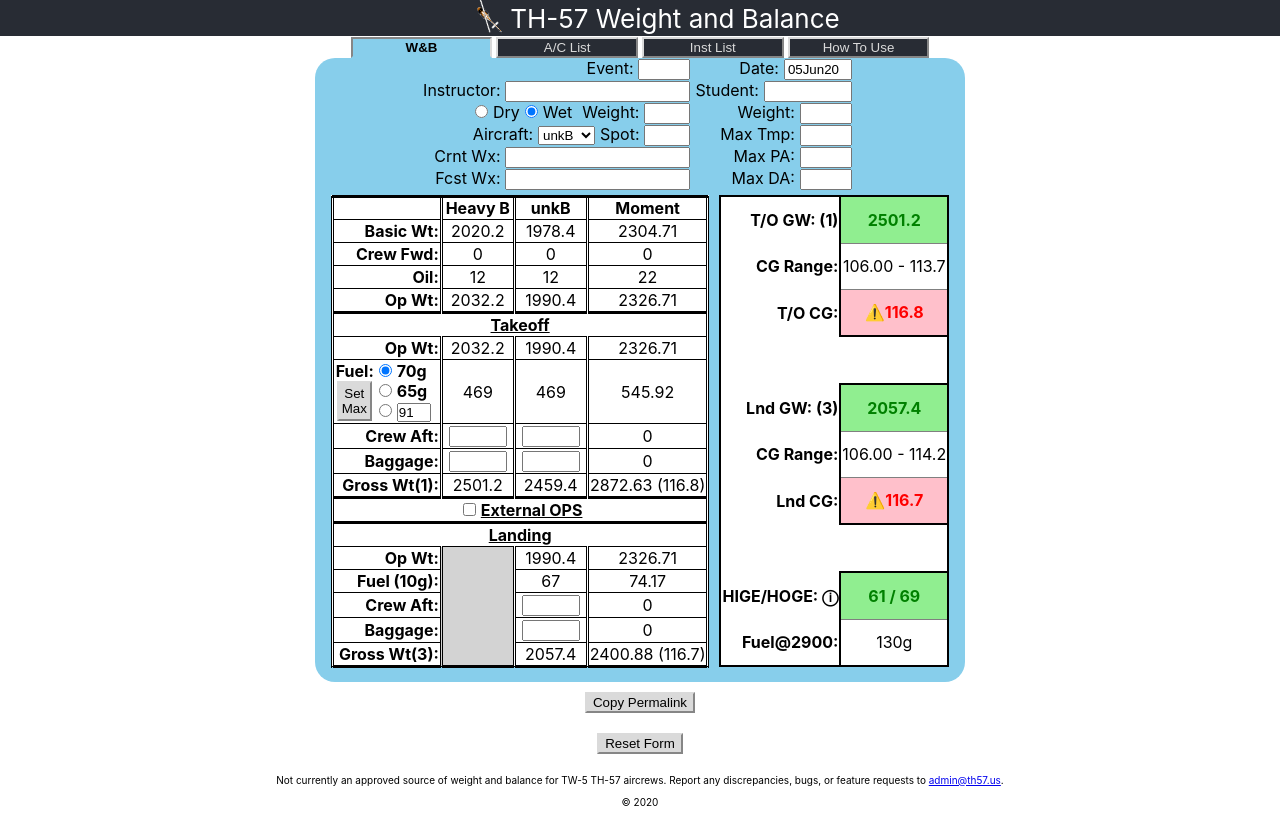
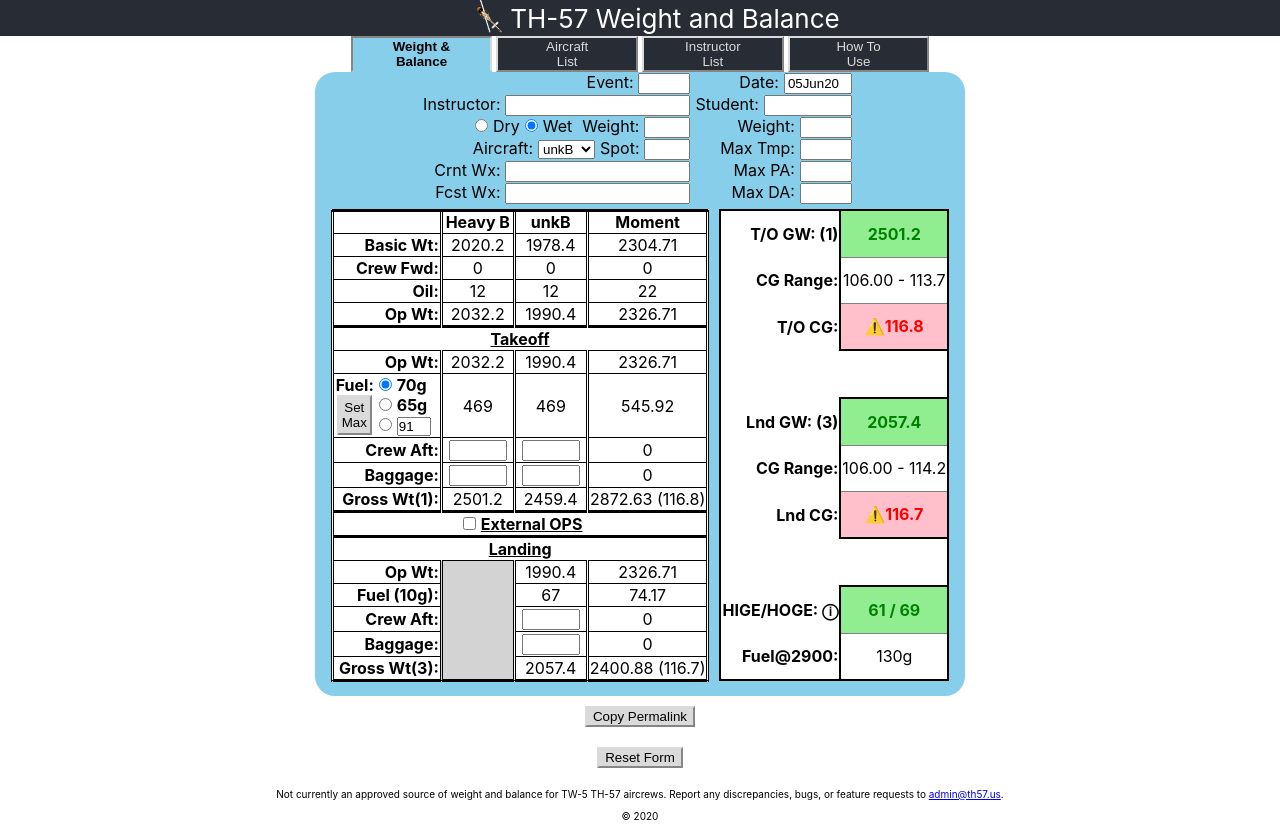
Before and after one commit to began91/th57, a React (Create React App) app: page / in a window 1280 px wide. Built offline with nearby package versions, Linux system fonts and the light colour scheme.

Commit message:
Update about page and make buttons two lines

```diff
--- a/src/components/AboutView.js
+++ b/src/components/AboutView.js
@@ -7,11 +7,11 @@
             <h1>How To Use</h1>
             <p>This applet mimics the weight and balance form used by TW-5 aircrews flying the TH-57B/C</p>
             <p>After completion of the form, you may copy the url to share the results with another crew member, instructor, or duty officer.</p>
-            <p>Remember: "Garbage in, garbage out." Your form will only be as accurate as the information you enter into the appropriate fields. Some entries have no effect on the final result and are for information purpose only. Other entries are used in the calculation of total weight and center of gravity.</p>
+            <p>Remember: "Garbage in, garbage out." Your form will only be as accurate as the information you enter into the appropriate fields. Some entries have no effect on the final result and are for information purposes only. Other entries are used in the calculation of total weight and center of gravity.</p>
             <h3>Event</h3>
-            <p>The event field is for information purposes only</p>
+            <p>The event field is for information purposes only.</p>
             <h3>Instructor</h3>
-            <p>Start typing your instructor's last name to bring up a dropdown of options matching the typed characters. Pick the appropriate instructor (be careful of instructors with common last names). The instructors weight with wet vest will autopopulate into the form. You may select the dry vest weight or manually change the weight as necessary. The instructor weight value will be used to calculate Crew Forward weight.</p>
+            <p>Start typing your instructor's last name to bring up a dropdown of options matching the typed characters. Pick the appropriate instructor (be careful with common last names). The instructor's weight with wet vest will autopopulate into the form. You may select the dry vest weight or manually change the weight as necessary. The instructor weight value will be used to calculate Crew Forward weight.</p>
             <p>The instructor list can be viewed from the "Inst List" tab to quickly verify all weights are current.</p>
             <h3>Aircraft</h3>
             <p>Aircraft are listed numerically in the dropdown box. Select "unkB" or "unkC" if you do not have an aircraft assigned. The form will automatically calculate heaviest and most forward CG for your series of aircraft. If an aircraft is selected, the weight and moment will be autopopulated into the form. The aircraft spot is for information purposes only.</p>
@@ -19,21 +19,21 @@
             <h3>Weather</h3>
             <p>The current and forecast weather are for information purposes only.</p>
             <h3>Date</h3>
-            <p>The date will autopopulate to today. It is for information purposes only.</p>
+            <p>The date will autopopulate to today's date. It is for information purposes only.</p>
             <h3>Student</h3>
             <p>Student name is for information purposes only, but will help identify who completed the form when it is sent to another person.</p>
             <h3>Student Weight</h3>
-            <p>Enter the student weight including all gear. This does not include any bags or passengers which will be entered later. Student weight is used to calculate crew forward.</p>
+            <p>Enter the student weight including all gear. This does not include any bags or passengers which will be entered later. Student weight is used to calculate Crew Forward.</p>
             <h3>Max Temperature, Pressure Altitude, and Density Altitude</h3>
             <p>These values are obtained from the DD-175-1. Only the Density Altitude is used to calculate HIGE/HOGE power requirements. Temperature and PA are for information purposes only, but may be used to manually calculate DA.</p>
             <h3>Fuel</h3>
-            <p>Select whether you will take 70 gallons, 65 gallons, or a manual amount of fuel. The set max button will set the maximum amount of fuel to keep the aircraft below 3200 lbs given the current Takeoff Gross Weight, no higher than 91 gallons.</p>
+            <p>Select presets of 70 or 65 gallons, or a manually enter fuel in gallons. The "Set Max" button will set the maximum amount of fuel, up to 91 gallons, to keep the aircraft below 3200 lbs given the current Takeoff Gross Weight.</p>
             <h3>Crew Aft</h3>
             <p>Enter the weight of any passengers or rear crew members.</p>
             <h3>Baggage</h3>
             <p>Enter the weight of any gear loaded into the cargo area.</p>
             <h3>External Load Operations</h3>
-            <p>Check the External OPS checkbox to bring up the external ops section and include it in the overall calculations. Set the expected fuel load at the time of the first pick, the weight of the crewman, and the weight of the load. The set max button will calculate the maximum fuel load you may take to remain below 3350 lbs with the load and 3200 lbs without the load.</p>
+            <p>Check the "External OPS" checkbox to bring up the external ops section and include it in the overall calculations. Set the expected fuel load at the time of the first pick, the weight of the crewman, and the weight of the load. The "Set Max" button will calculate the maximum fuel load you may take to remain below 3350 lbs with the load and 3200 lbs without the load.</p>
             <h3>Results Table</h3>
             <p>The results table is color coded to quickly see all parameters in limits or any problem areas. When out of limits, the field will become red and a yellow caution emoji will be displayed. The HIGE/HOGE field will turn yellow when HIGE is above 85% Q and red when HIGE is above 100% Q.</p>
             <h3>Copy Permalink</h3>
--- a/src/components/ViewButtons.css
+++ b/src/components/ViewButtons.css
@@ -9,4 +9,5 @@
     background-color: skyblue;
     border-bottom: 2px solid skyblue;
     color: black;
+    font-weight: bold;
 }
--- a/src/components/ViewButtons.js
+++ b/src/components/ViewButtons.js
@@ -17,10 +17,10 @@
     render() {
         return (
             <div className="change-display">
-                <button className={this.props.view === "WB" ? 'selected' : ''} value="WB" onClick={this.handleViewChange}>W&amp;B</button>
-                <button className={this.props.view === "AC" ? 'selected' : ''} value="AC" onClick={this.handleViewChange}>A/C List</button>
-                <button className={this.props.view === "INST" ? 'selected' : ''} value="INST" onClick={this.handleViewChange}>Inst List</button>
-                <button className={this.props.view === "ABOUT" ? 'selected' : ''} value="ABOUT" onClick={this.handleViewChange}>How To Use</button>
+                <button className={this.props.view === "WB" ? 'selected' : ''} value="WB" onClick={this.handleViewChange}>Weight &amp;<br/>Balance</button>
+                <button className={this.props.view === "AC" ? 'selected' : ''} value="AC" onClick={this.handleViewChange}>Aircraft<br/>List</button>
+                <button className={this.props.view === "INST" ? 'selected' : ''} value="INST" onClick={this.handleViewChange}>Instructor<br/>List</button>
+                <button className={this.props.view === "ABOUT" ? 'selected' : ''} value="ABOUT" onClick={this.handleViewChange}>How To<br/>Use</button>
             </div>
         );
     }
```
